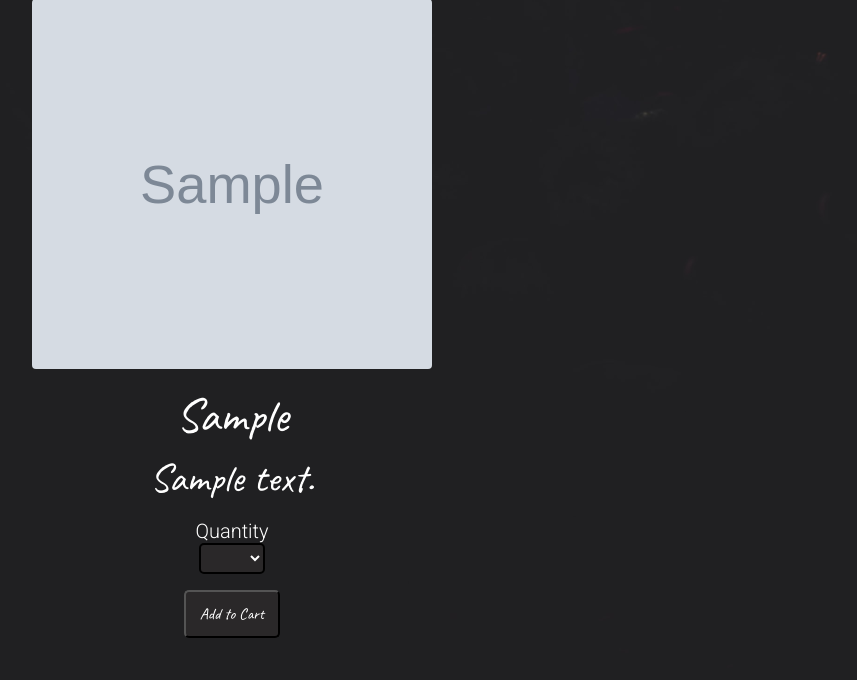
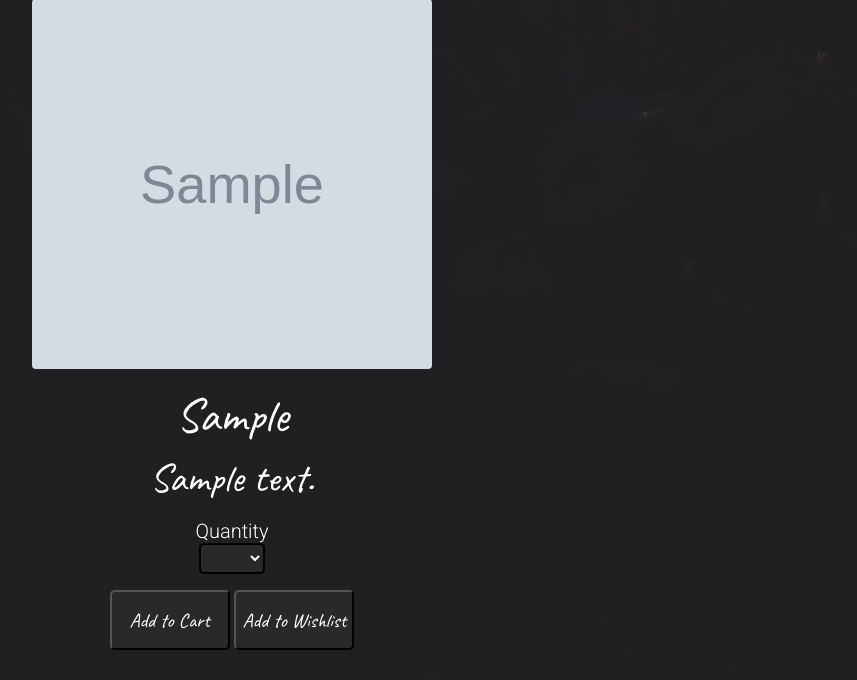
Before and after one commit to kitealva/DD-Art, a Flask app: page /landing/1 in a window 1280 px wide. Shown: the part 388-1068 px from the top of the page, without its empty margins (408-1265 px from the left). Before the commit the page ends 1026 px from the top, so only its background shows below. Run offline with Flask 2, Linux system fonts and the light colour scheme; the visitor is signed in with stand-in values (Sample User, id 1); tables that the repository leaves empty hold one stand-in row (values such as "Sample post"); grey boxes marked "Sample" are stand-in pictures.

Commit message:
wishlist work

```diff
--- a/crud.py
+++ b/crud.py
@@ -64,10 +64,11 @@ def delete_cart_item(art_id):
     db.session.commit()
 
 
-def create_wishlist_art(user_id, art_id):
+def create_wishlist_art(user_id, art_id, quantity):
     wishlist = Wishlist(
         user_id=user_id,
         art_id=art_id,
+        quantity=quantity,
     )
     return wishlist
 
--- a/model.py
+++ b/model.py
@@ -56,6 +56,7 @@ class Wishlist(db.Model):
     __tablename__ = 'wishlists'
 
     wishlist_id = db.Column(db.Integer, autoincrement=True, primary_key=True)
+    quantity = db.Column(db.Integer)
     art_id = db.Column(db.Integer, db.ForeignKey('art.art_id'))
     user_id = db.Column(db.Integer, db.ForeignKey('users.user_id'))
 
@@ -64,7 +65,7 @@ class Wishlist(db.Model):
 
 
     def __repr__(self):
-        return f'<Wishlist wishlist_id={self.wishlist_id}'
+        return f'<Wishlist wishlist_id={self.wishlist_id} quantity={self.quantity} art_id={self.art_id} user_id={self.user_id}>'
 
 
 
--- a/server.py
+++ b/server.py
@@ -158,6 +158,33 @@ def create_cart_item(art_id):
 
     return redirect(f"/landing")
 
+@app.route("/art/<art_id>/wishlist", methods=["GET","POST"])
+def create_wishlist_item(art_id):
+    """Create a new wishlist item."""
+
+    logged_in_email = session.get("user_email")
+    quantity_amount = request.form.get("quantity")
+
+    if logged_in_email is None:
+        flash("Log in to update quantity!")
+    elif not quantity_amount:
+        flash("Error: you didn't select a quantity.")
+    else:
+        user = crud.get_user_by_email(logged_in_email)
+        art = crud.get_art_by_id(art_id)
+
+
+    user = crud.get_user_by_email(logged_in_email)
+    art = crud.get_art_by_id(art_id)
+
+    wishlist_item = crud.create_wishlist_art(user.user_id, art.art_id, int(quantity_amount))
+    db.session.add(wishlist_item)
+    db.session.commit()
+
+    flash(f" {art.art_name} has been added to your wishlist!")
+
+    return redirect(f"/landing")
+
 
 @app.post("/carts/<art_id>/delete")
 def delete_cart(art_id):
@@ -170,6 +197,17 @@ def delete_cart(art_id):
     return redirect("/cart")
 
 
+@app.post("/wishlist/<art_id>/delete")
+def delete_wishlist(art_id):
+    """Empty cart."""
+
+    crud.delete_wishlist_art(art_id)
+
+    flash(f" Art has been removed")
+
+    return redirect("/wishlist")
+
+
 
 if __name__ == "__main__":
     connect_to_db(app)
--- a/static/styles.css
+++ b/static/styles.css
@@ -286,7 +286,7 @@ h1 {
     margin-top: 2vh;
     width: 6em;
     height: 3em;
-    font-size: 1em;
+    font-size: 20px;
     background-color: #2a2829;
     color: white;
     border-radius: 5px;
@@ -306,7 +306,7 @@ option {
     margin-bottom: 30px;
 }
 
-.cart_form {
+.main_form {
     justify-content: center;
     margin-left: 5%;
     margin-right: 5%;
@@ -316,13 +316,24 @@ option {
     list-style-type: none;
 }
 
-.checkout_art {
+.form_box {
+    display: flex;
+    flex-direction: row;
+}
+
+.block {
+    width: 400px;
+    margin-top: 33px;
+    font-size: 30px;
+}
+
+.main_art {
     width: 7em;
     height: 6em;
     border-radius: .2em;
 }
 
-.cart-object {
+.main-object {
     display: flex;
     justify-content: center;
     flex-direction: row;
--- a/templates/art_info.html
+++ b/templates/art_info.html
@@ -22,6 +22,7 @@
 
 <div class="quantity">
   <form action="/art/{{ art.art_id }}/carts" method="POST">
+    <form action="/art/{{ art.art_id }}/wishlist" method="POST">
     <div class="quant-form">
       <p>
         Quantity <br>
@@ -32,9 +33,12 @@
           {% endfor %}
         </select>
       </p>
+      <div class="form_box"></div>
+    </form>
+  </form>
+        <input class="submit" type="Submit" value="Add to Cart"/>
+        <input class="submit" type="Submit" value="Add to Wishlist"/>
     </div>
-  <input class="submit" type="Submit" value="Add to Cart"/></p>
-</form>
 </div>
 
 </div>
```
Also changed, not shown: templates/cart.html (+4 -4 lines), templates/wishlist.html (+11 -12 lines). Lines whose indentation alone changed are shown as unchanged.
